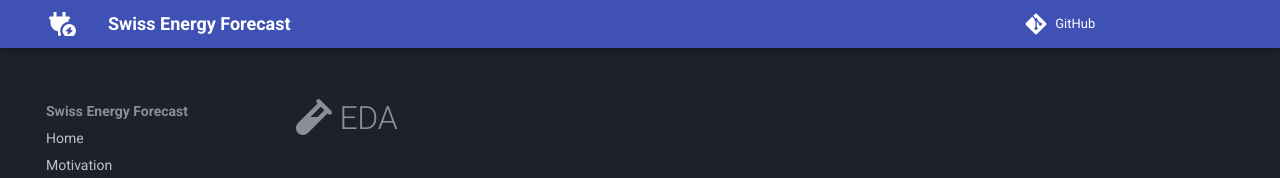
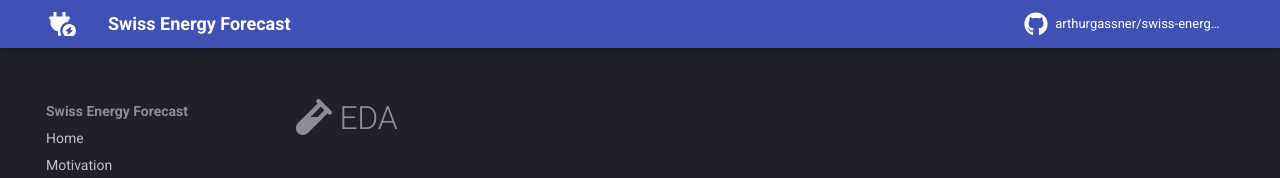
Before and after one commit to arthurgassner/swissenergy-frontend, an MkDocs documentation site: the page built from docs/eda.md, in a window 1280 px wide. Shown: the top 178 px of the page. Built offline with MkDocs 1.6.1 and Material for MkDocs 9.7.7, drawn with Linux system fonts in a browser that asks for light colours; a script that is not in the unit is left out; comment, search, counter and statistics services are not loaded.

Commit message:
Update github info

```diff
--- a/mkdocs.yml
+++ b/mkdocs.yml
@@ -1,10 +1,12 @@
 site_name: Swiss Energy Forecast
 site_url: https://swissenergy.arthurgassner.ch
+repo_name: arthurgassner/swiss-energy-frontend
 repo_url: https://github.com/arthurgassner/swiss-energy-frontend/
 theme:
   name: material
   icon:
     logo: fontawesome/solid/plug-circle-bolt
+    repo: fontawesome/brands/github
   features:
     - content.footnote.tooltips
   palette:
```
